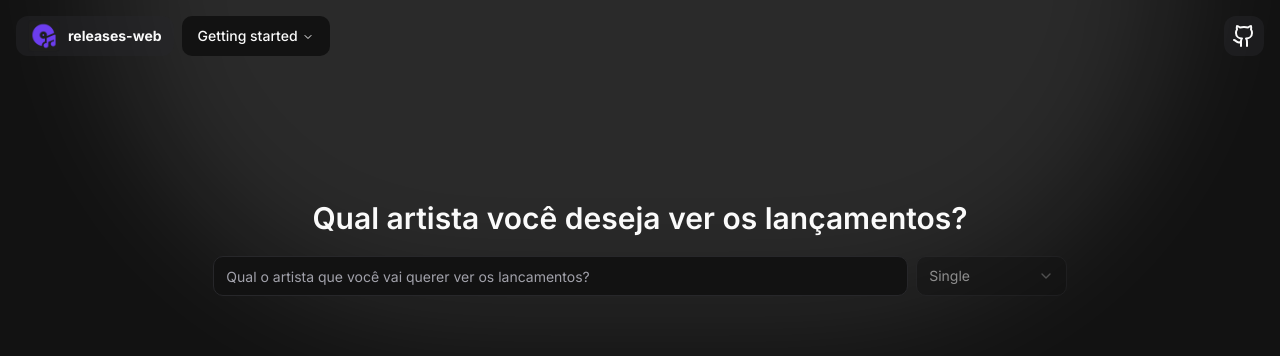
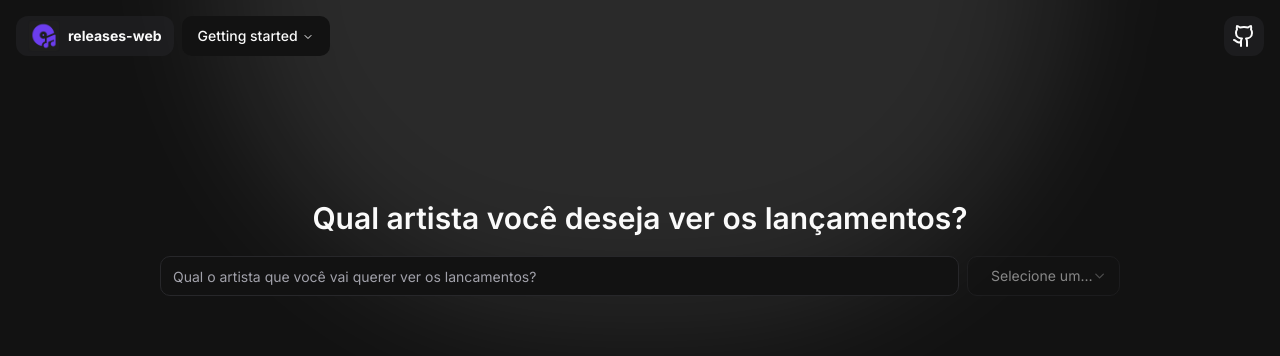
Before and after one commit to c4slu/releases-web, a Next.js app: page / in a window 1280 px wide. Shown: the top 356 px of the page. Built offline with nearby package versions, Linux system fonts and the light colour scheme; no server answers.

Commit message:
Fix BUG :bug:

```diff
--- a/src/app/page.tsx
+++ b/src/app/page.tsx
@@ -153,10 +153,10 @@ export default function Home() {
     <main className="flex h-screen max-w-screen min-h-screen min-w-screen flex-col">
       <Navbar />
       <div className="flex flex-col gap-5 items-center justify-center mt-32">
-        <h1 className="w-2/3 lg:text-3xl md:text-xl text-lg font-semibold text-center">
+        <h1 className="w-3/4 lg:text-3xl md:text-xl text-lg font-semibold text-center">
           Qual artista você deseja ver os lançamentos?
         </h1>
-        <div className="w-2/3">
+        <div className="w-3/4">
           <form action={""}>
             <div className="flex items-center space-x-2">
               <Input
@@ -169,7 +169,7 @@ export default function Home() {
               <Button
                 type="submit"
                 className="h-10 hidden"
-                disabled={!search || search === undefined}
+                disabled={!search || search === undefined || tipo === undefined}
                 onClick={getAlbumsArtits}
               >
                 Pesquisar
@@ -183,10 +183,12 @@ export default function Home() {
                 disabled={!search}
               >
                 <SelectTrigger className="w-[180px]">
-                  <SelectValue defaultValue="single" placeholder="Single" />
+                  <SelectValue placeholder="Selecione um tipo" />
                 </SelectTrigger>
                 <SelectContent>
-                  <SelectItem value="album">Albums</SelectItem>
+                  <SelectItem value="album" defaultValue={"album"}>
+                    Albums
+                  </SelectItem>
                   <SelectItem value="single">Singles</SelectItem>
                   <SelectItem value="all">Todos</SelectItem>
                 </SelectContent>
@@ -299,7 +301,7 @@ export default function Home() {
           </div>
         </div>
       )}
-      <div className="-z-10 bg-primary/10 absolute -top-2/4 left-1/2 -translate-x-[50%] w-[1080px] h-[720px] rounded-full blur-3xl"></div>
+      <div className="-z-10 bg-primary/10 absolute -top-2/4 left-1/2 -translate-x-[50%] w-2/3 h-[720px] rounded-full blur-3xl "></div>
     </main>
   );
 }
```
